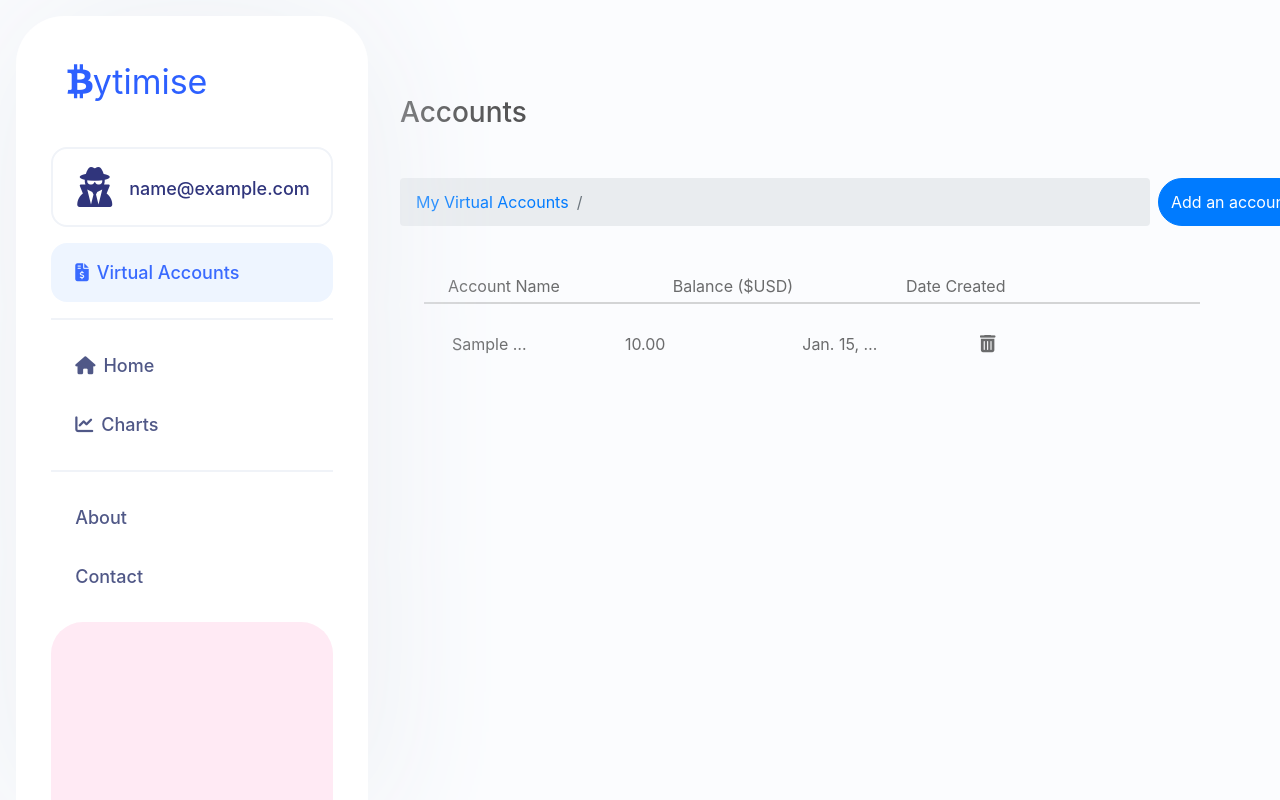
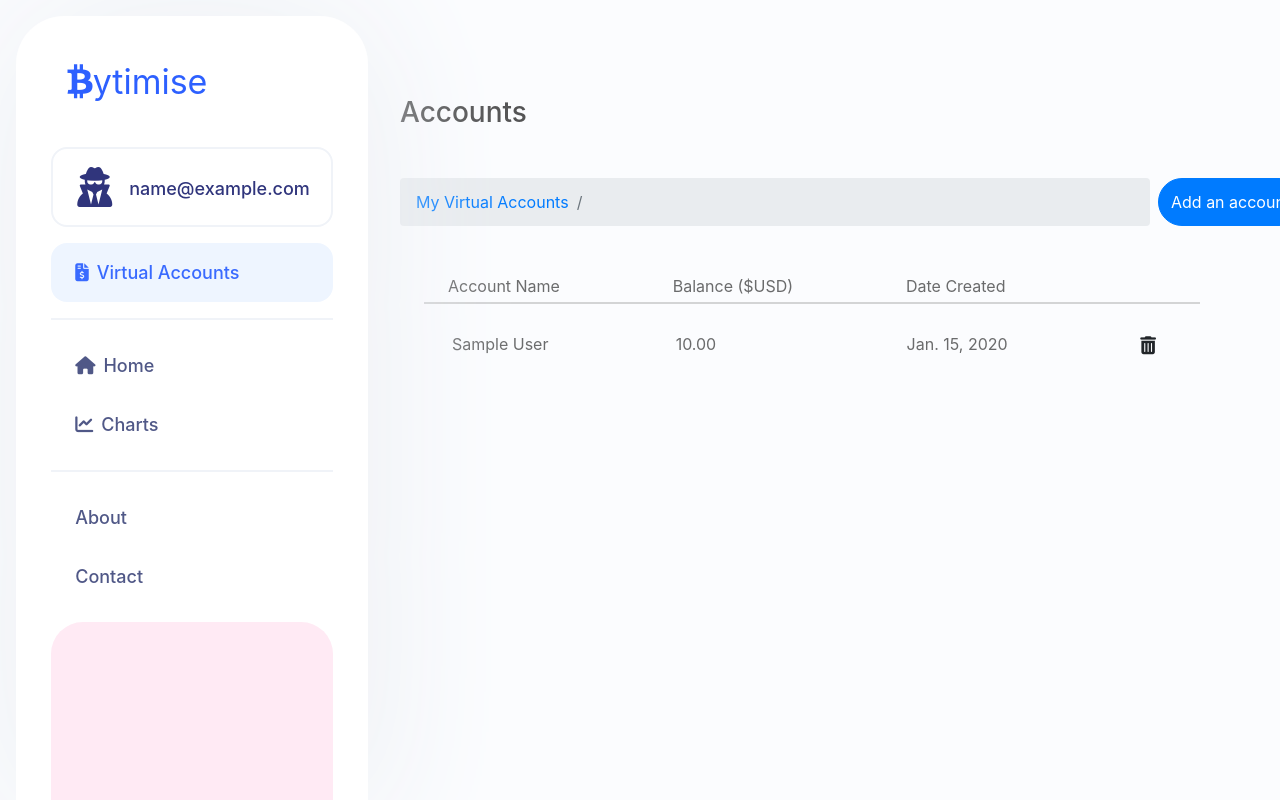
Before and after one commit to ji21/crypto_project, a Django app: page /accounts/ in a window 1280 px wide. Run offline with Django 3.2, Linux system fonts and the light colour scheme; a user stored in the database is signed in; tables that the repository leaves empty hold one stand-in row (values such as "Sample post"); some libraries are stand-ins or nearby versions.

Commit message:
a tag fix

```diff
--- a/templates/accounts/accounts.html
+++ b/templates/accounts/accounts.html
@@ -33,12 +33,16 @@
     </ul>
     <div class="list-group">
     {% for account in accounts %}
-      <a href="{% url 'transaction-history' account.id %}" style="background-color: rgb(251, 252, 254); border: none!important" class="list-group-item list-group-item-action d-flex w-75 ml-4 mb-1">
-        <div class="pl-2" style="margin-right: 15%">{{account.name}}</div>
-        <div style="margin-right: 15%">{{account.balance}}</div>
-        <div style="margin-right: 15%">{{account.date}}</div>
-        <div style="margin: auto"><i class="fas fa-trash-alt" id="{{account.id}}" style="font-size: 18px" onclick="event.stopPropagation()"></i></div>
-      </a>
+      <div class="d-flex" style="width: 80%; min-width: 800px">
+        <a href="{% url 'transaction-history' account.id %}" style="background-color: rgb(251, 252, 254); border: none!important; width: 84%" class="list-group-item list-group-item-action d-flex ml-4 mb-1">
+          <div class="pl-2" style="margin-right: 10%">{{account.name}}</div>
+          <div style="min-width: 30px; width: 30px"></div>
+          <div style="margin-right: 10%">{{account.balance}}</div>
+          <div style="min-width: 30px; width: 30px"></div>
+          <div style="margin-right: 5%">{{account.date}}</div>
+        </a>
+        <div style="margin: auto"><i class="fas fa-trash-alt" id="{{account.id}}" style="font-size: 18px"></i></div>
+      </div>
     {% endfor %}
     </div>
     {% endif %}
```
Also changed, not shown: 1 other file.
